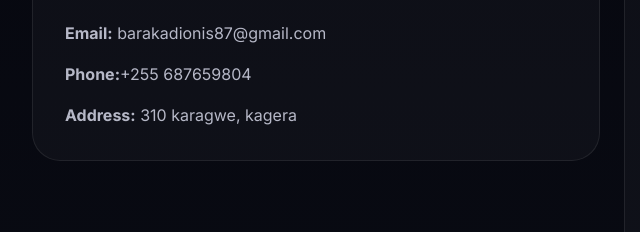
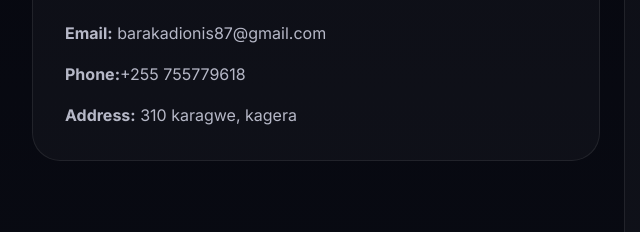
Before and after one commit to yona-383-arch/cloud-assignment-2026, a plain HTML site: page assigment/contact.html in a window 1280 px wide. Shown: the part 764-996 px from the top of the page, 0-640 px from the left. Drawn offline with Linux system fonts and the light colour scheme.

Commit message:
Modify contact information in contact.html
Updated contact details in the contact.html file.

```diff
--- a/assigment/contact.html
+++ b/assigment/contact.html
@@ -41,7 +41,7 @@
         <p>For custom quotes, product inquiries, or installation appointments, our team is ready to help.</p>
         <ul class="contact-list">
           <li><strong>Email:</strong> barakadionis87@gmail.com</li>
-          <li><strong>Phone:</strong>+255 687659804</li>
+          <li><strong>Phone:</strong>+255 755779618</li>
           <li><strong>Address:</strong> 310 karagwe, kagera</li>
         </ul>
       </div>
```
